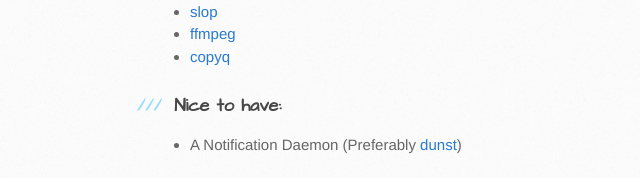
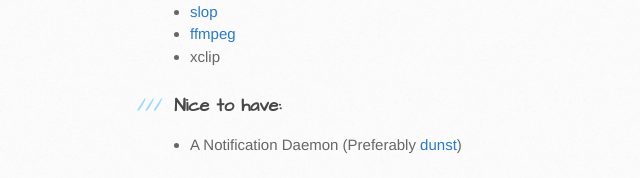
Before and after one commit to carnager/teiler, a plain HTML site: page index.html in a window 1280 px wide. Shown: the part 752-930 px from the top of the page, 0-640 px from the left. Drawn offline with Linux system fonts and the light colour scheme.

Commit message:
fix deps

```diff
--- a/index.html
+++ b/index.html
@@ -66,7 +66,7 @@
 <li><a href="https://github.com/naelstrof/maim">maim</a></li>
 <li><a href="https://github.com/naelstrof/slop">slop</a></li>
 <li><a href="https://github.com/FFmpeg/FFmpeg">ffmpeg</a></li>
-<li><a href="https://github.com/hluk/CopyQ">copyq</a></li>
+<li>xclip</li>
 </ul>
 
 <h3>
```
